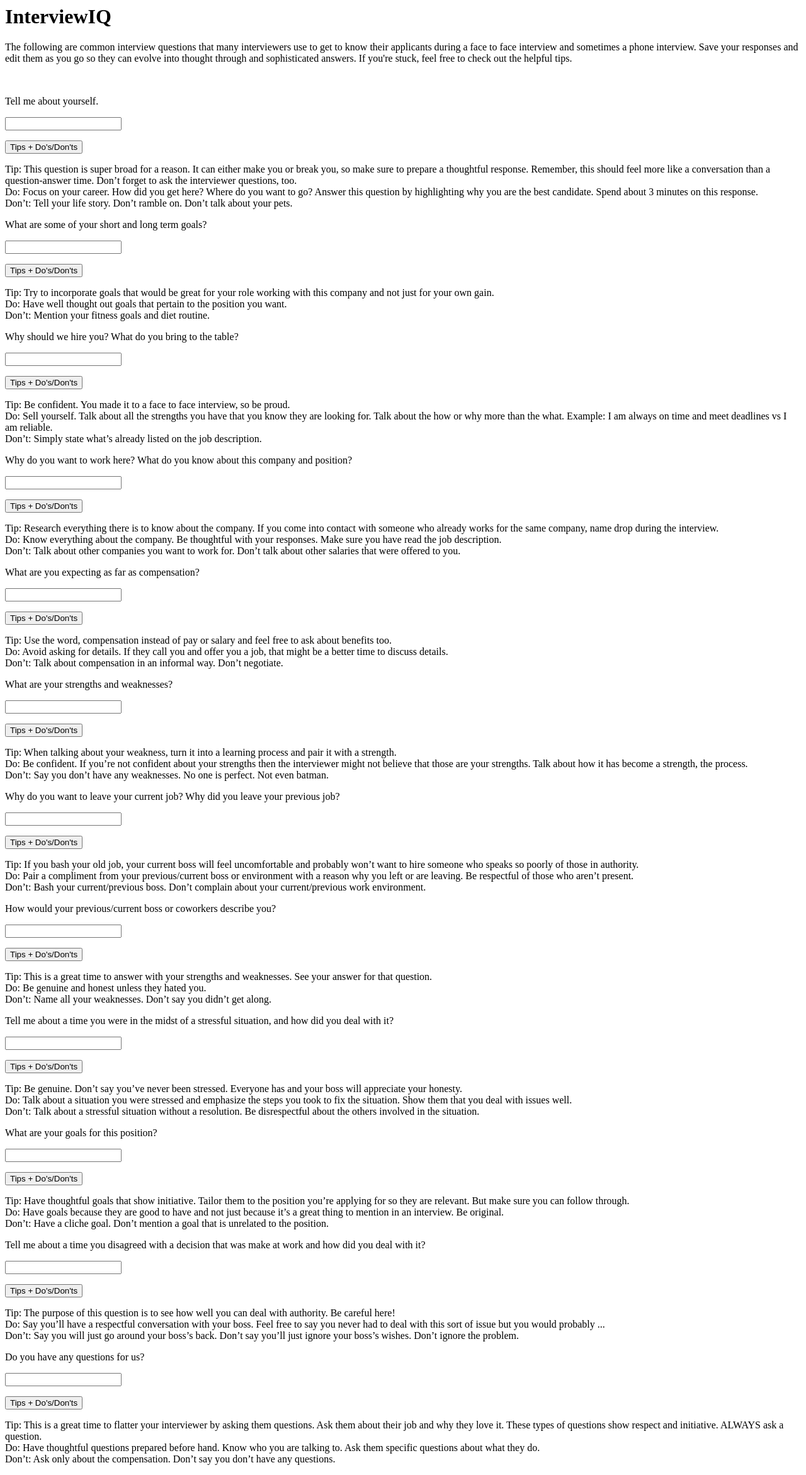
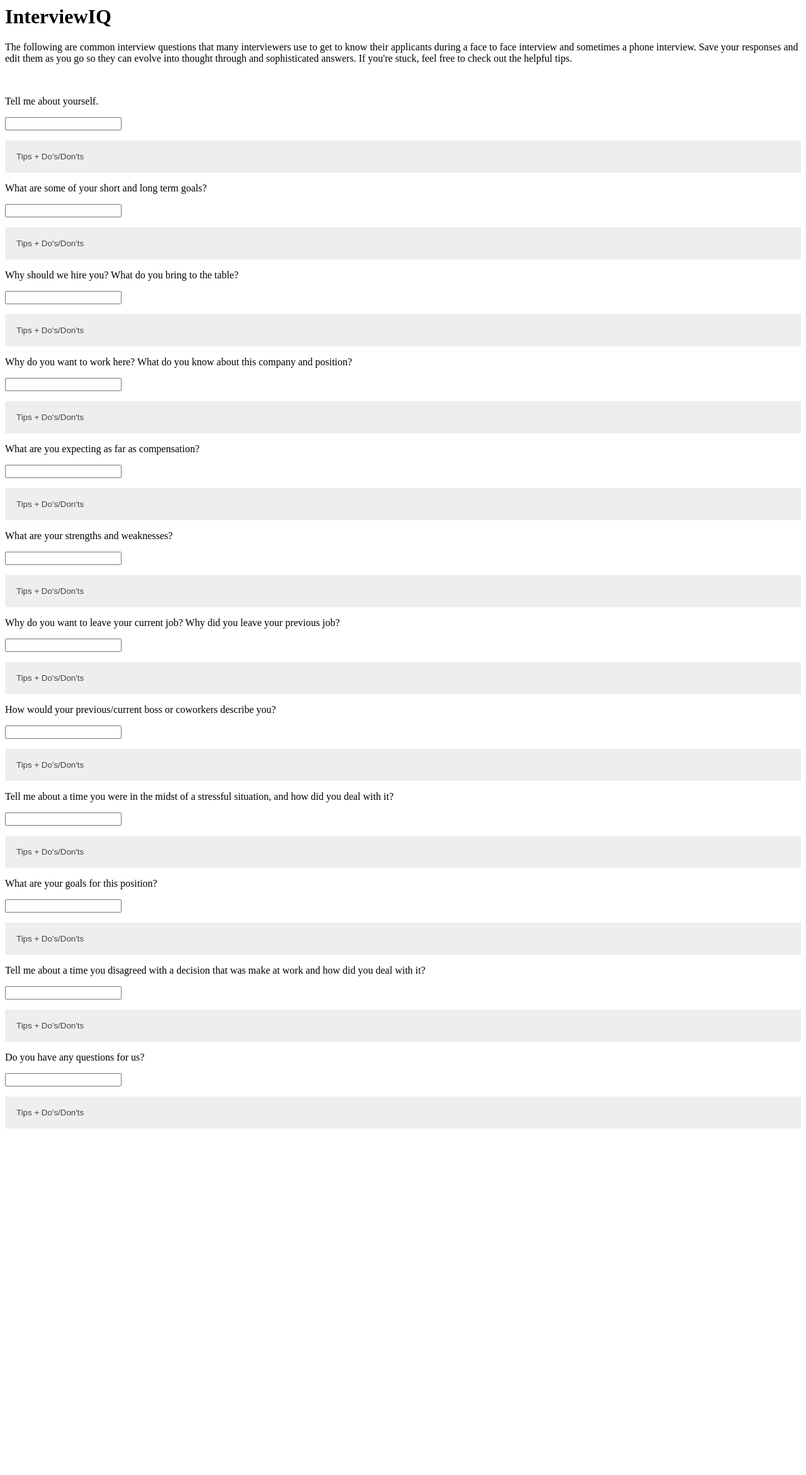
Before and after one commit to ajp14d/CENgroup3Projectf, a Python web app: template business_app/app/templates/interviewQA.html in a window 1280 px wide. Shown: the whole page at 63% size. After the commit the page ends 1792 px from the top, so only its background shows below. Run offline with Jinja, Linux system fonts and the light colour scheme; the template is opened without the code that fills it, so the values that code supplies are empty.

Commit message:
adding style for page

```diff
--- a/business_app/app/templates/interviewQA.html
+++ b/business_app/app/templates/interviewQA.html
@@ -1,3 +1,31 @@
+<style>
+	/* Style the buttons that are used to open and close the accordion panel */
+button.accordion {
+    background-color: #eee;
+    color: #444;
+    cursor: pointer;
+    padding: 18px;
+    width: 100%;
+    text-align: left;
+    border: none;
+    outline: none;
+    transition: 0.4s;
+}
+
+/* Add a background color to the button if it is clicked on (add the .active class with JS), and when you move the mouse over it (hover) */
+button.accordion.active, button.accordion:hover {
+    background-color: #ccc;
+}
+
+/* Style the accordion panel. Note: hidden by default */
+div.panel {
+    padding: 0 18px;
+    background-color: white;
+    display: none;
+}
+
+</style>
+
 <html>
 <h1>InterviewIQ</h1>
 <p>The following are common interview questions that many interviewers use to get to know their applicants during a face to
```
